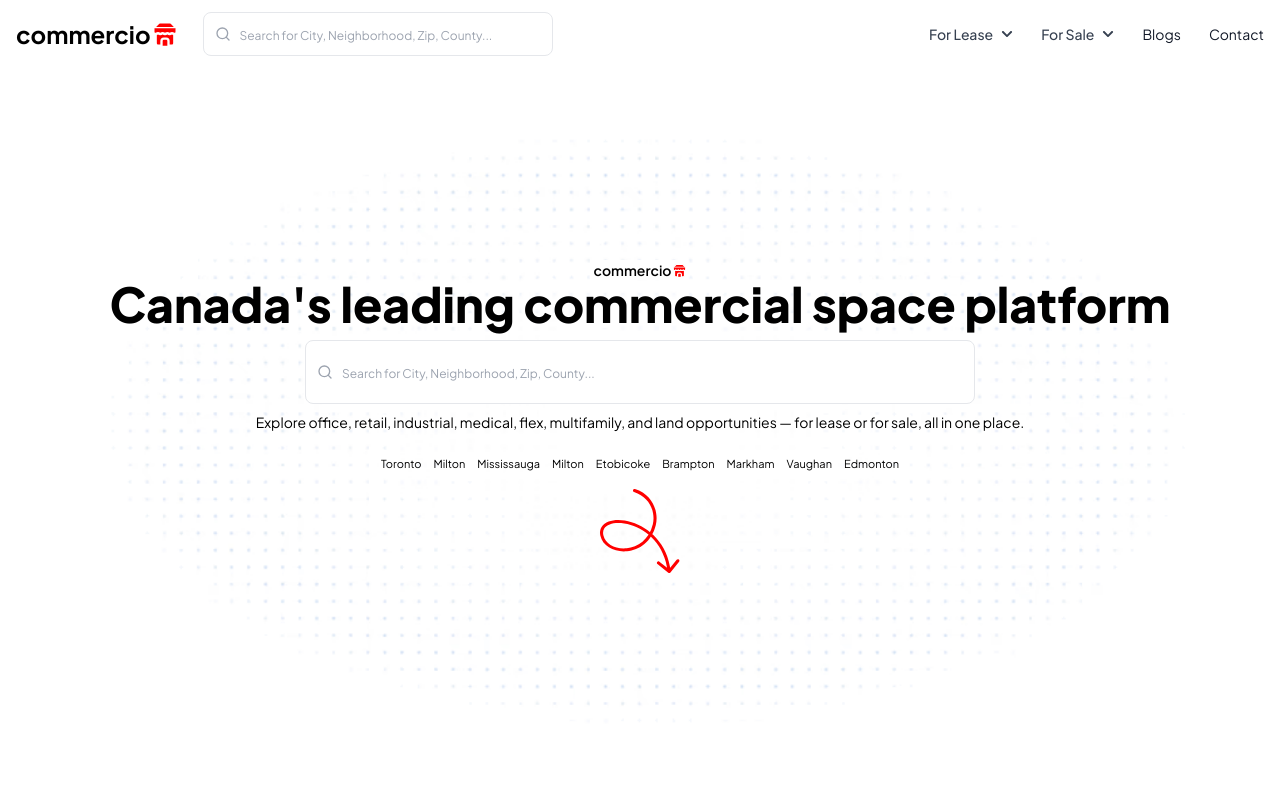
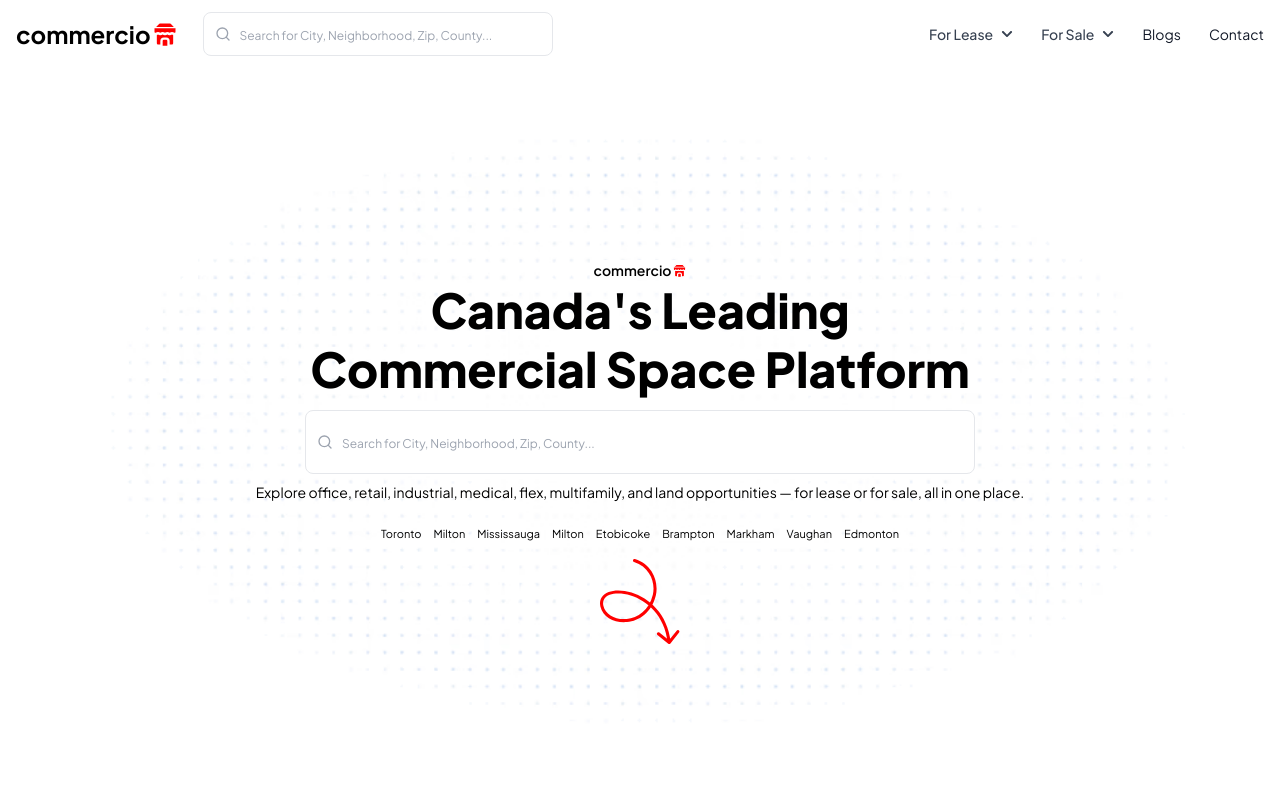
Before and after one commit to aparg/commercio, a Next.js app: page / in a window 1280 px wide. Shown: the top 800 px of the page. Built offline with nearby package versions, Linux system fonts and the light colour scheme.

Commit message:
fix: minor text change

```diff
--- a/components/HeroSection.js
+++ b/components/HeroSection.js
@@ -58,8 +58,10 @@
               </div>
             </div>
             <div className="flex flex-col gap-x-3 justify-center md:mb-3">
-              <h1 className="text-3xl md:text-2xl lg:text-5xl font-extrabold pb-0 text-black flex items-center justify-center gap-3">
-                Canada's leading commercial space platform
+              <h1 className="text-3xl md:text-2xl lg:text-5xl font-extrabold pb-0 text-black flex items-center justify-center gap-3 !leading-[3.7rem]">
+                Canada's Leading
+                <br />
+                Commercial Space Platform
                 {/* <Image
                   src="/canadaleaf.svg"
                   alt="canada maple leaf"
```
